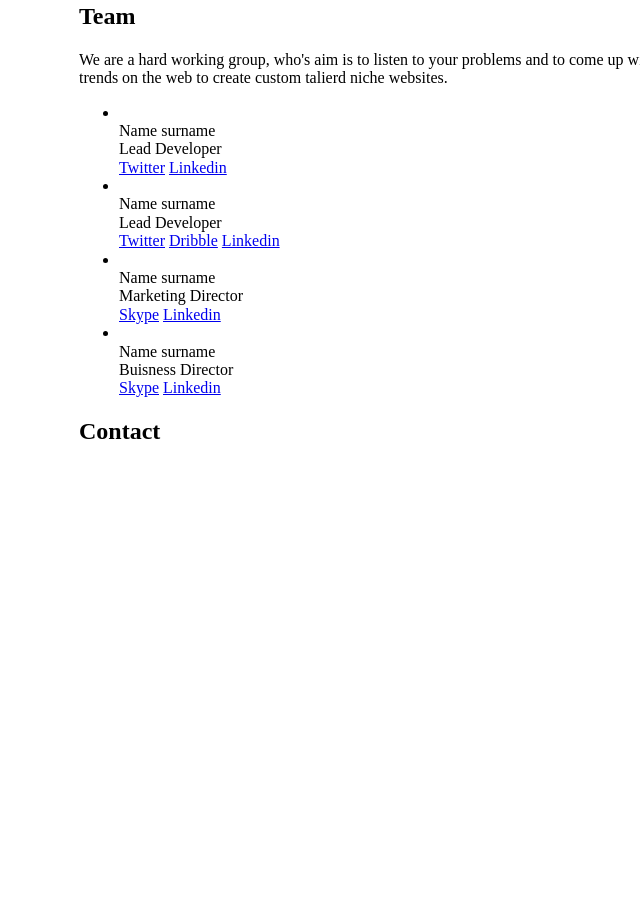
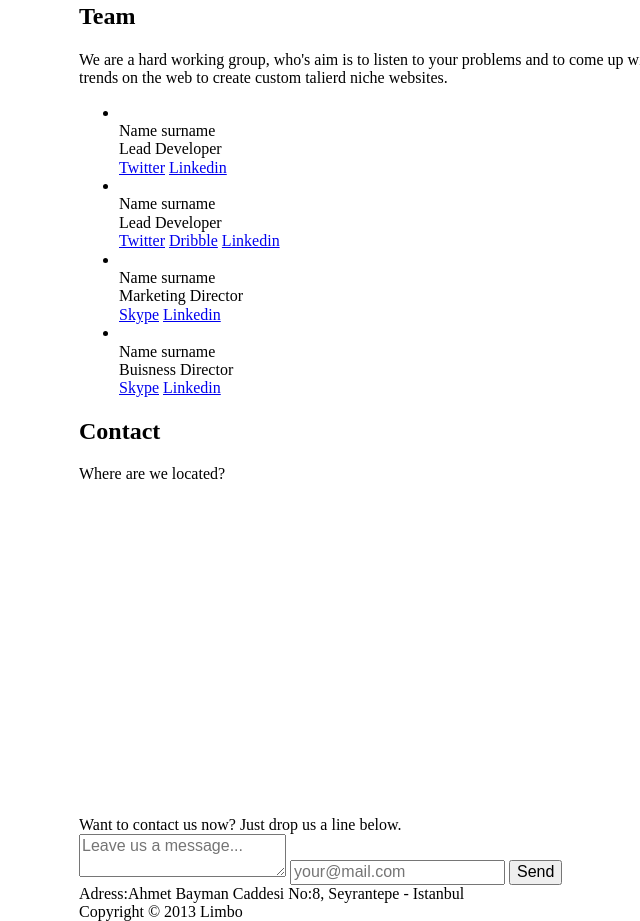
Before and after one commit to roman-ps/letusmake, a website: page index.html in a window 1280 px wide. Shown: the part 506-1427 px from the top of the page, without its empty margins (111-751 px from the left). Before the commit the page ends 971 px from the top, so only its background shows below. Drawn offline with nearby package versions, Linux system fonts and the light colour scheme; files that its build step writes are made by us from their sources.

Commit message:
Сделана разметка

```diff
--- a/index.html
+++ b/index.html
@@ -98,8 +98,29 @@
     <div class="contact">
       <div class="wrapper">
         <h2 class="title contact__title">Contact</h2>
+        <div class="contact__left-side">
+          <div class="contact__left-subtitle">Where are we located?</div>
+          <div class="contact__map">
+            <iframe src="https://yandex.ru/map-widget/v1/-/CBqEy-GfTB" width="328" height="328" frameborder="0"></iframe>
+          </div>
+        </div>
+        <div class="contact__right-side">
+          <div class="contact__right-subtitle">Want to contact us now? Just drop us a line below.</div>
+          <form class="form" action="" method="post">
+            <textarea class="form__message" name="message" placeholder="Leave us a message..."></textarea>
+            <input class="form__mail" type="email" name="mail" placeholder="your@mail.com">
+            <button class="form__send" type="submit">Send</button>
+          </form>
+        </div>
       </div>
     </div>
+
+    <footer class="footer">
+      <div class="wrapper">
+        <div class="footer__adress">Adress:<span class="footer__adress-inner">Ahmet Bayman Caddesi No:8, Seyrantepe - Istanbul</span></div>
+        <div class="footer__copyright">Copyright &copy; 2013 Limbo</div>
+      </div>
+    </footer>
 
     <script src="js/main.js"></script>
   </body>
```
